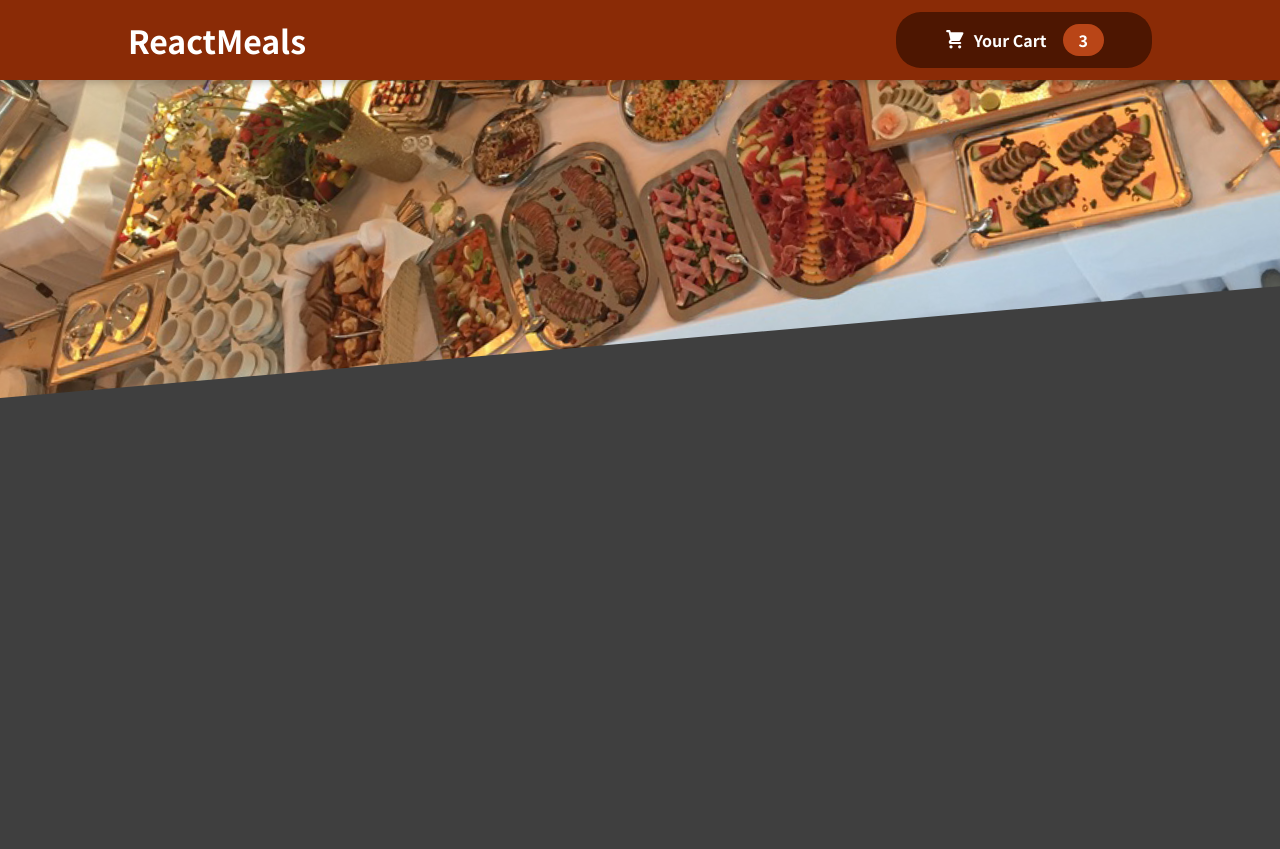
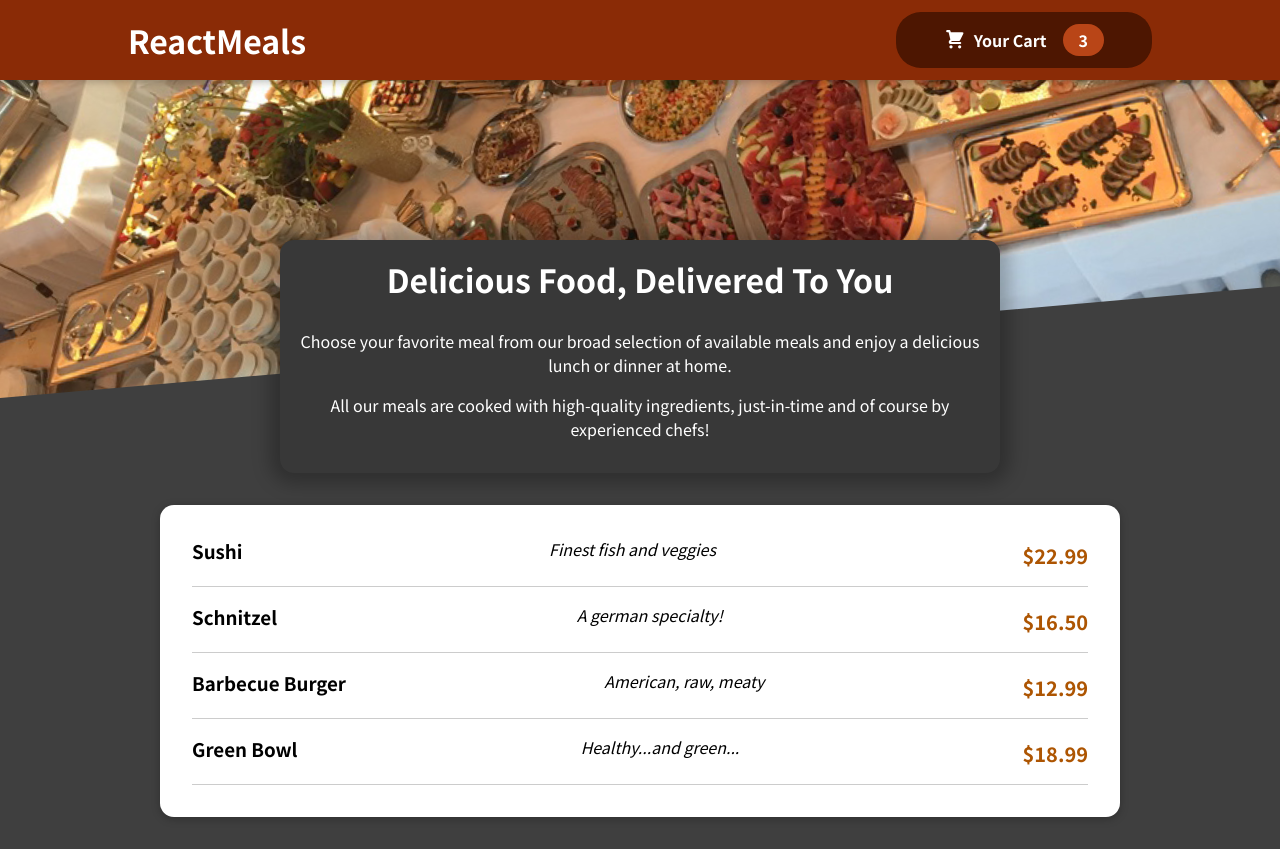
Before and after one commit to AyakaYasuda/React-FoodOrderApp, a React (Create React App) app: page / in a window 1280 px wide. Before the commit the page ends 800 px from the top, so only its background shows below. Built offline with nearby package versions, Linux system fonts and the light colour scheme.

Commit message:
added meals from dummy data

```diff
--- a/src/App.js
+++ b/src/App.js
@@ -1,11 +1,15 @@
 import React, { Fragment } from 'react';
 
 import Header from './components/Layout/Header';
+import Meals from './components/Meals/Meals';
 
 function App() {
   return (
     <Fragment>
       <Header />
+      <main>
+        <Meals />
+      </main>
     </Fragment>
   );
 }
--- /dev/null
+++ b/src/components/Meals/AvailableMeals.js
@@ -0,0 +1,50 @@
+import Card from '../UI/Card';
+import MealItem from './MealItem/MealItem';
+import classes from './AvailableMeals.module.css';
+
+const DUMMY_MEALS = [
+  {
+    id: 'm1',
+    name: 'Sushi',
+    description: 'Finest fish and veggies',
+    price: 22.99,
+  },
+  {
+    id: 'm2',
+    name: 'Schnitzel',
+    description: 'A german specialty!',
+    price: 16.5,
+  },
+  {
+    id: 'm3',
+    name: 'Barbecue Burger',
+    description: 'American, raw, meaty',
+    price: 12.99,
+  },
+  {
+    id: 'm4',
+    name: 'Green Bowl',
+    description: 'Healthy...and green...',
+    price: 18.99,
+  },
+];
+
+const AvailableMeals = () => {
+  const mealsList = DUMMY_MEALS.map(meal => (
+    <MealItem
+      key={meal.id}
+      name={meal.name}
+      desc={meal.description}
+      price={meal.price}
+    />
+  ));
+  return (
+    <section className={classes.meals}>
+      <Card>
+        <ul>{mealsList}</ul>
+      </Card>
+    </section>
+  );
+};
+
+export default AvailableMeals;
--- /dev/null
+++ b/src/components/Meals/AvailableMeals.module.css
@@ -0,0 +1,24 @@
+.meals {
+  max-width: 60rem;
+  width: 90%;
+  margin: 2rem auto;
+  animation: meals-appear 1s ease-out forwards;
+}
+
+.meals ul {
+  list-style: none;
+  margin: 0;
+  padding: 0;
+}
+
+@keyframes meals-appear {
+  from {
+    opacity: 0;
+    transform: translateY(3rem);
+  }
+
+  to {
+    opacity: 1;
+    transform: translateY(0);
+  }
+}
--- /dev/null
+++ b/src/components/Meals/MealItem/MealItem.js
@@ -0,0 +1,17 @@
+import classes from './MealItem.module.css';
+
+const MealItem = props => {
+  const price = `$${props.price.toFixed(2)}`;
+  return (
+    <li>
+      <div className={classes.meal}>
+        <h3>{props.name}</h3>
+        <div className={classes.description}>{props.desc}</div>
+        <div className={classes.price}>{price}</div>
+      </div>
+      <div></div>
+    </li>
+  );
+};
+
+export default MealItem;
--- /dev/null
+++ b/src/components/Meals/MealItem/MealItem.module.css
@@ -0,0 +1,22 @@
+.meal {
+  display: flex;
+  justify-content: space-between;
+  margin: 1rem;
+  padding-bottom: 1rem;
+  border-bottom: 1px solid #ccc;
+}
+
+.meal h3 {
+  margin: 0 0 0.25rem 0;
+}
+
+.description {
+  font-style: italic;
+}
+
+.price {
+  margin-top: 0.25rem;
+  font-weight: bold;
+  color: #ad5502;
+  font-size: 1.25rem;
+}
--- /dev/null
+++ b/src/components/Meals/Meals.js
@@ -0,0 +1,14 @@
+import { Fragment } from 'react';
+import MealsSummary from './MealsSummary';
+import AvailableMeals from './AvailableMeals';
+
+const Meals = () => {
+  return (
+    <Fragment>
+      <MealsSummary />
+      <AvailableMeals />
+    </Fragment>
+  );
+};
+
+export default Meals;
--- /dev/null
+++ b/src/components/Meals/MealsSummary.js
@@ -0,0 +1,19 @@
+import classes from './MealsSummary.module.css';
+
+const MealsSummary = () => {
+  return (
+    <section className={classes.summary}>
+      <h2>Delicious Food, Delivered To You</h2>
+      <p>
+        Choose your favorite meal from our broad selection of available meals
+        and enjoy a delicious lunch or dinner at home.
+      </p>
+      <p>
+        All our meals are cooked with high-quality ingredients, just-in-time and
+        of course by experienced chefs!
+      </p>
+    </section>
+  );
+};
+
+export default MealsSummary;
--- /dev/null
+++ b/src/components/Meals/MealsSummary.module.css
@@ -0,0 +1,18 @@
+.summary {
+  text-align: center;
+  max-width: 45rem;
+  width: 90%;
+  margin: auto;
+  margin-top: -10rem;
+  position: relative;
+  background-color: #383838;
+  color: white;
+  border-radius: 14px;
+  padding: 1rem;
+  box-shadow: 0 1px 18px 10px rgba(0, 0, 0, 0.25);
+}
+
+.summary h2 {
+  font-size: 2rem;
+  margin-top: 0;
+}
--- /dev/null
+++ b/src/components/UI/Card.js
@@ -0,0 +1,7 @@
+import classes from './Card.module.css';
+
+const Card = props => {
+  return <div className={classes.card}>{props.children}</div>;
+};
+
+export default Card;
--- /dev/null
+++ b/src/components/UI/Card.module.css
@@ -0,0 +1,6 @@
+.card {
+  padding: 1rem;
+  box-shadow: 0 2px 8px rgba(0, 0, 0, 0.25);
+  border-radius: 14px;
+  background-color: white;
+}
```
Also changed, not shown: src/components/Meals/MealItem/MealItemForm.js (added), src/components/Meals/MealItem/MealItemForm.module.css (added).
